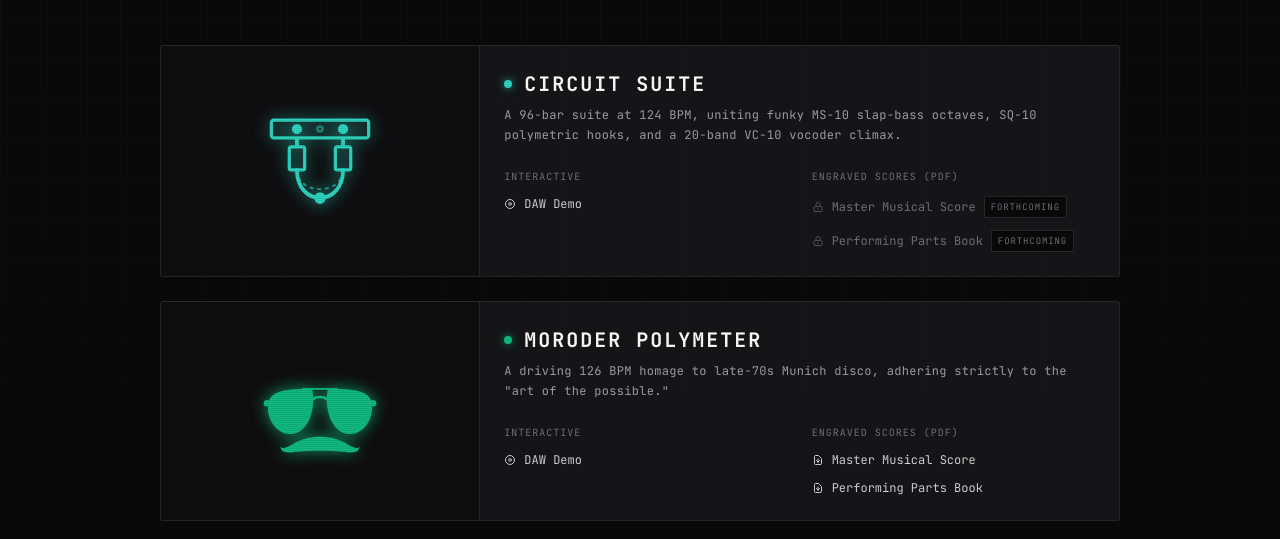
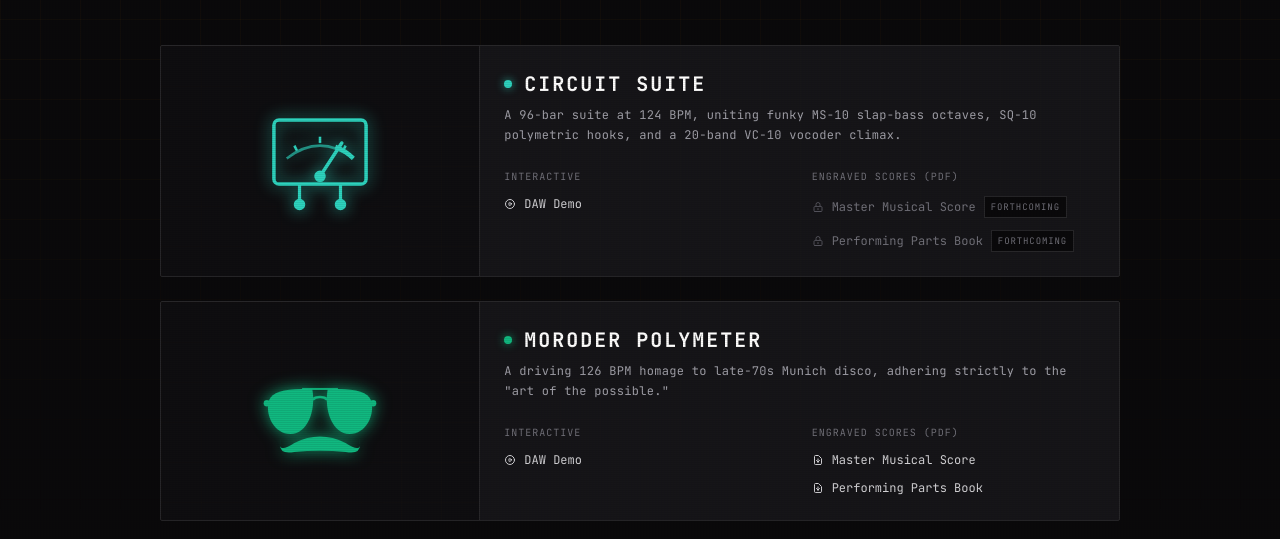
Before and after one commit to josev2046/VOLTAGE-WAVE, a plain HTML site: page compositions/index.html in a window 1280 px wide. Shown: the part 261-800 px from the top of the page. Drawn offline with nearby package versions, Linux system fonts and the light colour scheme.

Commit message:
Update index.html

```diff
--- a/compositions/index.html
+++ b/compositions/index.html
@@ -91,24 +91,26 @@
                     <div class="md:w-1/3 bg-zinc-950/50 p-8 flex items-center justify-center border-b md:border-b-0 md:border-r border-zinc-800 relative">
                         <div class="absolute inset-0 bg-synth-grid opacity-20 pointer-events-none"></div>
                         <div class="w-32 h-32 relative z-10 group-hover:scale-110 transition-transform duration-500">
-                            <!-- Horizontal Patch Bay & Twin 1/4" Plugs SVG -->
+                            <!-- Concept D: Analog VU Needle & Stereo Carrier SVG -->
                             <svg xmlns="http://www.w3.org/2000/svg" viewBox="0 0 100 100" fill="none" stroke="currentColor" stroke-width="2" class="w-full h-full text-teal-400 drop-shadow-[0_0_8px_rgba(45,212,191,0.8)]">
-                                <!-- Horizontal Patch Bay Chassis Bar -->
-                                <rect x="12" y="18" width="76" height="14" rx="2" stroke-width="2.5"/>
-                                <circle cx="32" cy="25" r="3" fill="currentColor"/>
-                                <circle cx="50" cy="25" r="2" opacity="0.5"/>
-                                <circle cx="68" cy="25" r="3" fill="currentColor"/>
-                                <!-- Left 1/4" Plug Shaft & Barrel -->
-                                <line x1="32" y1="32" x2="32" y2="39" stroke-width="3"/>
-                                <rect x="26" y="39" width="12" height="18" rx="1.5" stroke-width="2.5"/>
-                                <!-- Right 1/4" Plug Shaft & Barrel -->
-                                <line x1="68" y1="32" x2="68" y2="39" stroke-width="3"/>
-                                <rect x="62" y="39" width="12" height="18" rx="1.5" stroke-width="2.5"/>
-                                <!-- Symmetrical U-Loop Patch Cable -->
-                                <path d="M 32 57 C 32 86, 68 86, 68 57" stroke-width="3" stroke-linecap="round"/>
-                                <path d="M 32 57 C 32 77, 68 77, 68 57" stroke-width="1.5" stroke-dasharray="3 3" opacity="0.65"/>
-                                <!-- Centre CV Loop Node -->
-                                <circle cx="50" cy="79" r="3.5" fill="currentColor"/>
+                                <!-- Meter Housing -->
+                                <rect x="14" y="18" width="72" height="50" rx="4" stroke-width="2.75"/>
+                                <!-- Curved VU Scale Arc -->
+                                <path d="M 24 48 Q 50 28 76 48" stroke-width="2" opacity="0.65"/>
+                                <!-- Redline Overload Segment -->
+                                <path d="M 62 39 Q 70 42 76 48" stroke-width="3.5"/>
+                                <!-- Scale Ticks -->
+                                <line x1="32" y1="42" x2="30" y2="38" stroke-width="2"/>
+                                <line x1="50" y1="36" x2="50" y2="31" stroke-width="2"/>
+                                <line x1="68" y1="42" x2="70" y2="38" stroke-width="2"/>
+                                <!-- Sweeping VU Needle -->
+                                <line x1="50" y1="62" x2="67" y2="36" stroke-width="2.75" stroke-linecap="round"/>
+                                <circle cx="50" cy="62" r="3.5" fill="currentColor"/>
+                                <!-- Bottom Balanced Out Terminals -->
+                                <line x1="34" y1="68" x2="34" y2="82" stroke-width="2.5"/>
+                                <line x1="66" y1="68" x2="66" y2="82" stroke-width="2.5"/>
+                                <circle cx="34" cy="84" r="3.5" fill="currentColor"/>
+                                <circle cx="66" cy="84" r="3.5" fill="currentColor"/>
                             </svg>
                         </div>
                     </div>
```
